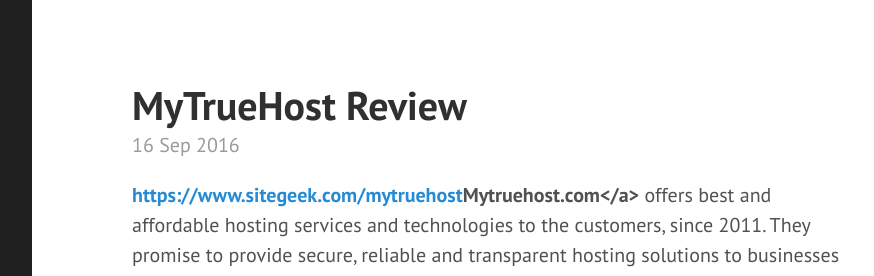
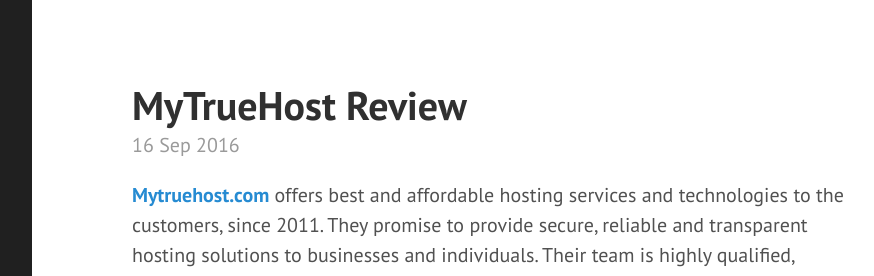
Before and after one commit to cpwebhosting/cpwebhosting.github.io, a Jekyll site: the page built from _posts/2016-09-16-mytruehost-review.markdown, in a window 1280 px wide and 1292 px high, cut to the strip 0-276 px from the top of the window. Shown: the whole strip, without its empty margins (328-1202 px from the left). Built offline with Jekyll 4.4.1, drawn with Linux system fonts in a browser that asks for light colours; part of the change alters nothing that is shown.

Commit message:
Post update: MyTrueHost Review

```diff
--- a/_posts/2016-09-16-mytruehost-review.markdown
+++ b/_posts/2016-09-16-mytruehost-review.markdown
@@ -3,7 +3,7 @@ published: true
 title: MyTrueHost Review
 layout: post
 ---
-<p text-align="justify"><b><a href="https://www.sitegeek.com/mytruehost" target="_blank">https://www.sitegeek.com/mytruehost</a>Mytruehost.com</a></b> offers best and affordable hosting services and technologies to the customers, since 2011. They promise to provide secure, reliable and transparent hosting solutions to businesses and individuals. Their team is highly qualified, technicians and motivated engineers determined to create hosting experience memorable.
+<p text-align="justify"><strong><a href="https://www.sitegeek.com/mytruehost" target="_blank" title="Mytruehost.com">Mytruehost.com</a></strong> offers best and affordable hosting services and technologies to the customers, since 2011. They promise to provide secure, reliable and transparent hosting solutions to businesses and individuals. Their team is highly qualified, technicians and motivated engineers determined to create hosting experience memorable.
 <a href="https://www.sitegeek.com/mytruehost" target="_blank"><img src="https://ananovareviews.files.wordpress.com/2016/09/mytruehost-com.jpg" alt="mytruehost-com"  align="right"></a></p>
 <p><b>Click on the Link given below to visit MyTrueHost
 <a href="https://www.sitegeek.com/mytruehost" target="_blank">https://www.sitegeek.com/mytruehost</a></b></p>
```
